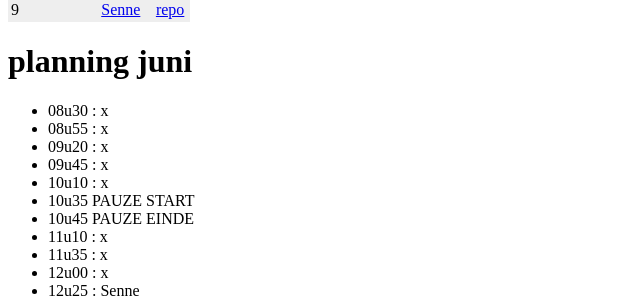
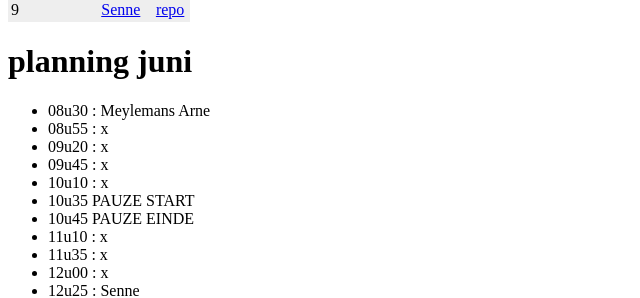
Before and after one commit to vbrh-immalle/vbrh-immalle.github.io, a Jekyll site: the page built from GIPWebsites2019-2020/index.md, in a window 1280 px wide. Shown: the part 230-528 px from the top of the page, without its empty margins (0-640 px from the left). Built offline with Jekyll 4.4.1, drawn with Linux system fonts in a browser that asks for light colours; some web fonts are replaced.

Commit message:
Tijdstip Meylemans Arne

```diff
--- a/GIPWebsites2019-2020/index.md
+++ b/GIPWebsites2019-2020/index.md
@@ -19,7 +19,7 @@ title: GIP Websites 2019-2020
 
 # planning juni
 
-- 08u30 : x
+- 08u30 : Meylemans Arne
 - 08u55 : x
 - 09u20 : x
 - 09u45 : x
```
